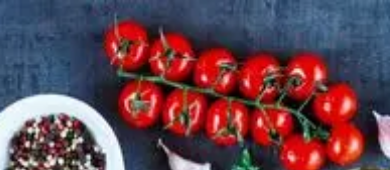
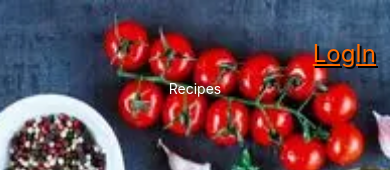
Before and after one commit to OsMax/cookBook-native, a React Native app: screen /Home in a window 390 px wide. Shown: the top 170 px of the page. Built offline with nearby package versions, Linux system fonts and the light colour scheme.

Commit message:
fix home screen: add recipes list component

```diff
--- a/src/screens/Home/Home.js
+++ b/src/screens/Home/Home.js
@@ -15,7 +15,7 @@ import {
 } from "../../redux/auth/authSelector";
 import { styles } from "./Home.styles";
 import { Header } from "../../components/Header/Header";
-import { Recipes } from "../../components/Recipes/Recipes";
+import { RecipesList } from "../../components/RecipesList/RecipesList";
 import { Footer } from "../../components/Footer/Footer";
 import { Loader } from "../../components/Loader/Loader";
 
@@ -23,6 +23,8 @@ export const Home = ({ navigation }) => {
   const user = useSelector(selectUser);
   const isLogin = useSelector(selectIsLogIn);
   const isLoade = useSelector(selectLoader);
+
+  const [recipes, setRecipes] = useState(null);
 
   useEffect(() => {
     if (isLogin) {
@@ -37,13 +39,20 @@ export const Home = ({ navigation }) => {
         source={require("../../../assets/images/background.webp")}
         resizeMode="cover"
       >
-        {/* <View> */}
-        <Header navigation={navigation} />
-        <Recipes />
-        {isLogin && <Footer />}
+        <View
+          style={{
+            height: "100%",
+            width: "100%",
+            flex: 1,
+            flexDirection: "column",
+          }}
+        >
+          <Header navigation={navigation} />
+          <RecipesList />
+          {isLogin && <Footer navigation={navigation} />}
 
-        <StatusBar style="auto" />
-        {/* </View> */}
+          {/* <StatusBar style="auto" /> */}
+        </View>
       </ImageBackground>
       {isLoade && <Loader />}
     </>
```
